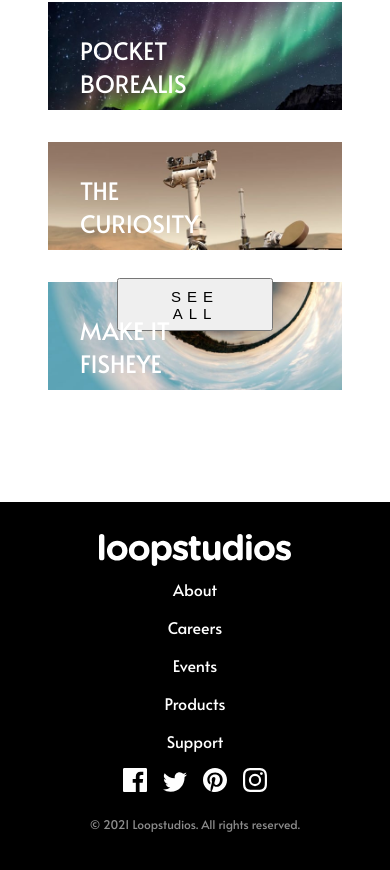
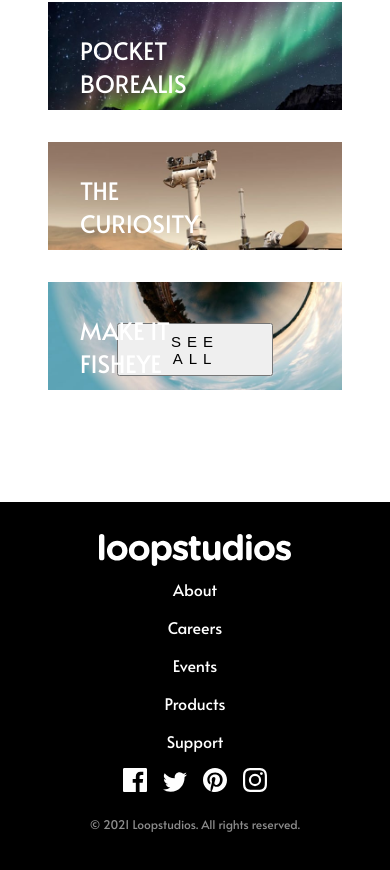
Before and after one commit to Alan-H-H/Vue__Scss__Landing__Loopstudios, a Vue app: page / in a window 390 px wide. Shown: the part 2284-3154 px from the top of the page. Built offline with nearby package versions, Linux system fonts and the light colour scheme.

Commit message:
Actualizar index.css

```diff
--- a/src/assets/index.css
+++ b/src/assets/index.css
@@ -241,7 +241,7 @@
   }
   .sectionbottom button {
     position: absolute;
-    margin-top: 113em;
+    margin-top: 116em;
     width: 40%;
     height: auto;
   }
```
